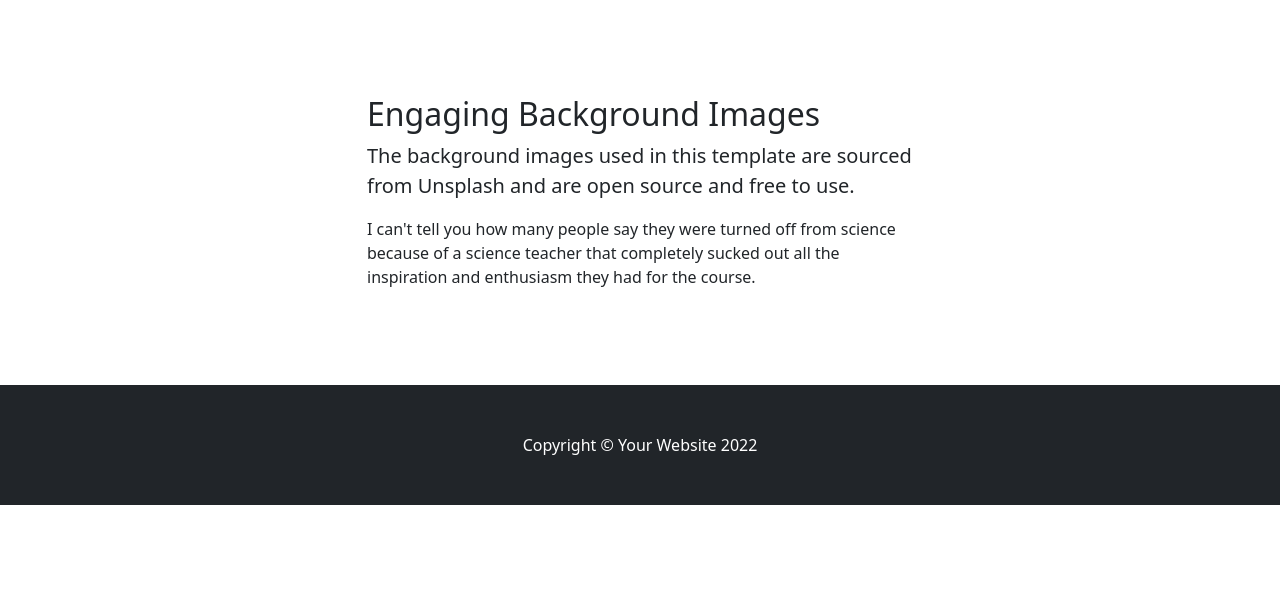
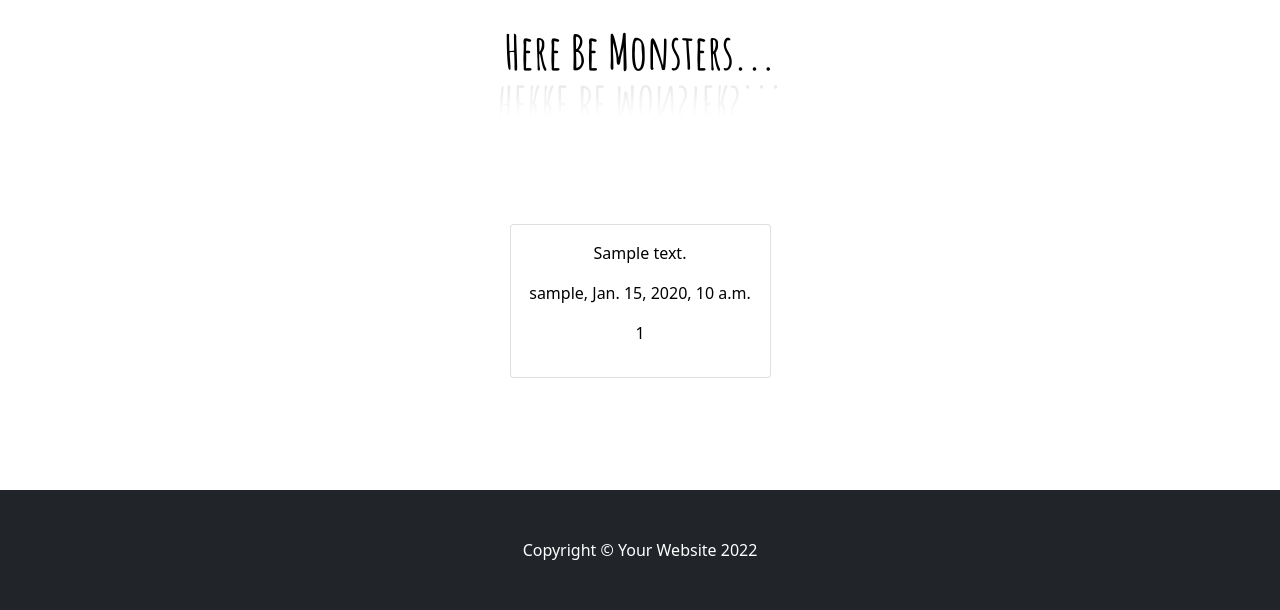
Before and after one commit to CMecrow/CM-Project-4, a Django app: page / in a window 1280 px wide. Shown: the part 1290-1900 px from the top of the page. Before the commit the page ends 1795 px from the top, so only its background shows below. Run offline with Django 3.2, Linux system fonts and the light colour scheme; tables that the repository leaves empty hold one stand-in row (values such as "Sample post"); some libraries are stand-ins or nearby versions.

Commit message:
Create second block of posts in index template, add authentication and sign up / in / out

```diff
--- a/offthemap/urls.py
+++ b/offthemap/urls.py
@@ -19,5 +19,6 @@ from django.urls import path, include
 urlpatterns = [
     path('admin/', admin.site.urls),
     path('summernote/', include('django_summernote.urls')),
-    path('', include('content.urls'), name='content_urls')
+    path('', include('content.urls'), name='content_urls'),
+    path('accounts/', include('allauth.urls')),
 ]
--- a/requirements.txt
+++ b/requirements.txt
@@ -3,8 +3,13 @@ cloudinary==1.29.0
 dj-database-url==0.5.0
 dj3-cloudinary-storage==0.0.6
 Django==3.2.13
+django-allauth==0.50.0
 django-summernote==0.8.20.0
 gunicorn==20.1.0
+oauthlib==3.2.0
 psycopg2==2.9.3
+PyJWT==2.4.0
+python3-openid==3.2.0
 pytz==2022.1
+requests-oauthlib==1.3.1
 sqlparse==0.4.2
--- a/templates/base.html
+++ b/templates/base.html
@@ -26,7 +26,12 @@
             <div class="collapse navbar-collapse" id="navbarSupportedContent">
                 <ul class="navbar-nav ms-auto mb-2 mb-lg-0">
                     <li class="nav-item"><a class="nav-link" href="#!">Post</a></li>
-                    <li class="nav-item"><a class="nav-link" href="#!">Sign In</a></li>
+                    {% if user.is_authenticated %}
+                    <li class="nav-item"><a class="nav-link" href="{% url 'account_logout' %}">Sign Out</a></li>
+                    {% else %}
+                    <li class="nav-item"><a class="nav-link" href="{% url 'account_login' %}">Sign In</a></li>
+                    <li class="nav-item"><a class="nav-link" href="{% url 'account_signup' %}">Register</a></li>
+                    {% endif %}
                 </ul>
             </div>
         </div>
--- a/templates/index.html
+++ b/templates/index.html
@@ -35,17 +35,30 @@
     <div style="height: 20rem"></div>
 </div>
 <!-- Content section-->
-<section class="py-5">
+<div class="large-font-container">
+    <h2 class="text-center large-font" id="uncharted-up">Here Be Monsters...</h2>
+    <h2 class="text-center large-font reflection" id="uncharted-down">Herre Be Monsters...</h2>
+</div>
+<section class="py-5" id="block-2">
     <div class="container my-5">
         <div class="row justify-content-center">
-            <div class="col-lg-6">
-                <h2>Engaging Background Images</h2>
-                <p class="lead">The background images used in this template are sourced from Unsplash and are open
-                    source and free to use.</p>
-                <p class="mb-0">I can't tell you how many people say they were turned off from science because of a
-                    science teacher that completely sucked out all the inspiration and enthusiasm they had for the
-                    course.</p>
+            {% for post in post_list %}
+            <div class="col-md-3">
+                <a href="{% url 'post_detail' post.slug  %}" class="content-link">
+                    <div class="card mb-3">
+                        <div class="card-body text-center">
+                            <p class="content">{{ post.content | safe }}</p>
+                            <p class="author">{{ post.author }}, {{ post.created_on }}</p>
+                            <p class="votes">{{ post.number_of_votes }}</p>
+                        </div>
+                    </div>
+                </a>
             </div>
+            {% if forloop.counter|divisibleby:4 %}
+        </div>
+        <div class="row">
+            {% endif %}
+            {% endfor %}
         </div>
     </div>
 </section>
```
Also changed, not shown: offthemap/settings.py (+9 -0 lines), static/css/styles.css.
